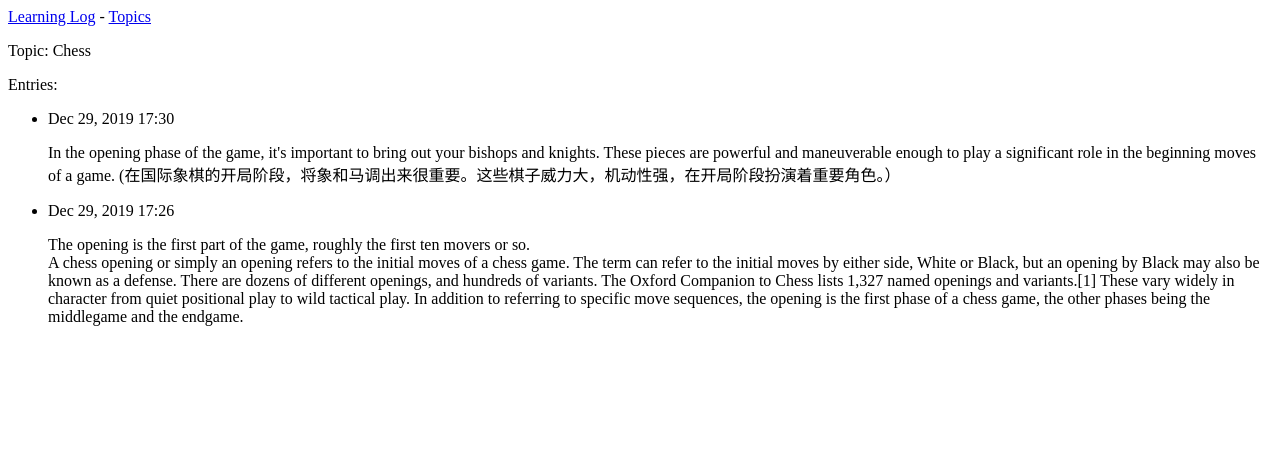
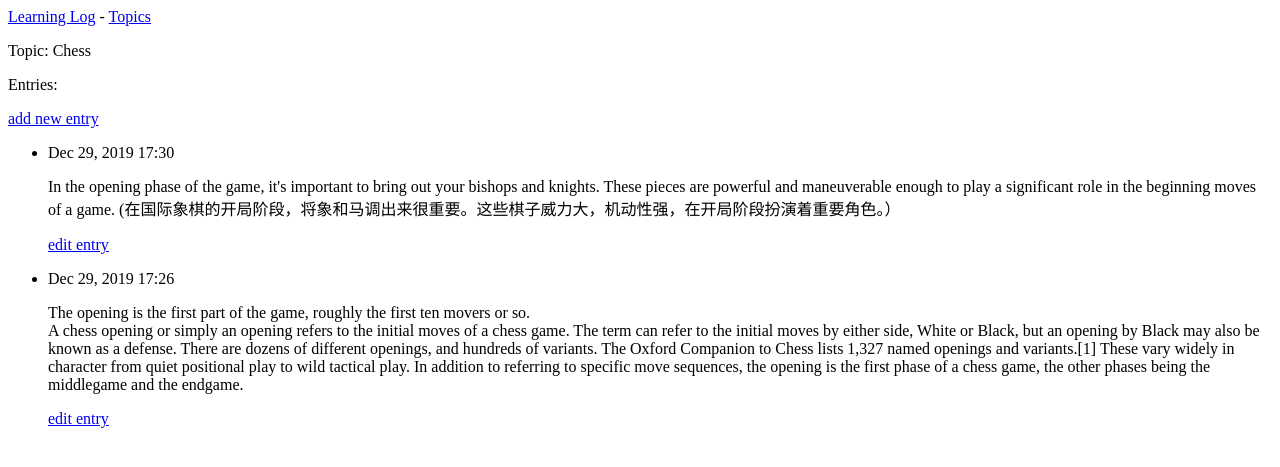
Before and after one commit to happyhaijuan/django-web-application--learning_logs, a Django app: page /topics/2/ in a window 1280 px wide. Shown: the top 467 px of the page. Run offline with Django 3.2, Linux system fonts and the light colour scheme; data comes from the database, SQL or seed files in the repository.

Commit message:
add new entries and edit entries

```diff
--- a/learning_logs/templates/learning_logs/topic.html
+++ b/learning_logs/templates/learning_logs/topic.html
@@ -3,11 +3,17 @@
 
 <p>Topic: {{ topic }}</p>
 <p>Entries:</p>
+<p>
+	<a href="{% url 'learning_logs:new_entry' topic.id %}">add new entry</a>
+</p>
 <ul>
 {% for entry in entries %}
    <li>
    	<p>{{ entry.date_added|date:'M d, Y H:i' }}</p>
    	<p>{{ entry.text|linebreaks }}</p>
+<p>
+	<a href="{% url 'learning_logs:edit_entry' entry.id %}"> edit entry</a>
+</p>
    </li>
   {% empty %}
   <li>
--- a/learning_logs/urls.py
+++ b/learning_logs/urls.py
@@ -12,4 +12,8 @@ urlpatterns = [
         path('topics/<topic_id>/',views.topic, name = 'topic'),
         #用于添加新主题的页面
         path('new_topic/',views.new_topic, name = 'new_topic'),
+        #用于添加新条目的页面
+        path('new_topic/<topic_id>/', views.new_entry, name = 'new_entry'),
+        # 用于编辑条目的页面
+        path('edit_entry/<entry_id>', views.edit_entry, name = 'edit_entry'),
 ]
--- a/learning_logs/views.py
+++ b/learning_logs/views.py
@@ -1,8 +1,8 @@
 from django.shortcuts import render
 from django.http import HttpResponseRedirect
 from django.urls import reverse
-from .models import Topic
-from .forms import TopicForm
+from .models import Topic, Entry
+from .forms import TopicForm, EntryForm
 
 # Create your views here.
 def index(request):
@@ -33,3 +33,37 @@ def new_topic(request):
 			return HttpResponseRedirect(reverse('learning_logs:topics'))
 	context = {'form': form}
 	return render(request, 'learning_logs/new_topic.html', context)
+def new_entry(request, topic_id):
+	"""在特定的主题中添加新条目 """
+	topic = Topic.objects.get(id=topic_id)
+	if request.method != 'POST':
+		#未提交数据，创建一个空表单
+		form = EntryForm()
+	else:
+		# POST 提交的数据，对数据进行处理
+		form = EntryForm(data = request.POST)
+		if form.is_valid():
+			new_entry = form.save(commit = False)
+			new_entry.topic = topic
+			new_entry.save()
+			return HttpResponseRedirect(reverse('learning_logs:topic', args=[topic_id]))
+	context = {'topic':topic, 'form':form}
+	return render(request, 'learning_logs/new_entry.html', context)
+
+def edit_entry(request, entry_id):
+	""" 编辑既有条目 """
+	entry = Entry.objects.get(id=entry_id)
+	topic = entry.topic
+
+	if request.method != 'POST':
+		# 初次请求，使用当前条目填充表单
+		form = EntryForm(instance = entry)
+	else:
+		# POST提交的数据，对数据进行处理
+		form = EntryForm(instance = entry, data = request.POST)
+		if form.is_valid():
+			form.save()
+			return HttpResponseRedirect(reverse('learning_logs:topic', args = [topic.id]))
+
+	context = {'entry': entry, 'topic': topic, 'form': form}
+	return render(request, 'learning_logs/edit_entry.html', context)
```
Also changed, not shown: learning_logs/forms.py (+9 -1 lines), learning_logs/templates/learning_logs/edit_entry.html (added, +16 -0 lines), learning_logs/templates/learning_logs/new_entry.html (added, +14 -0 lines).
